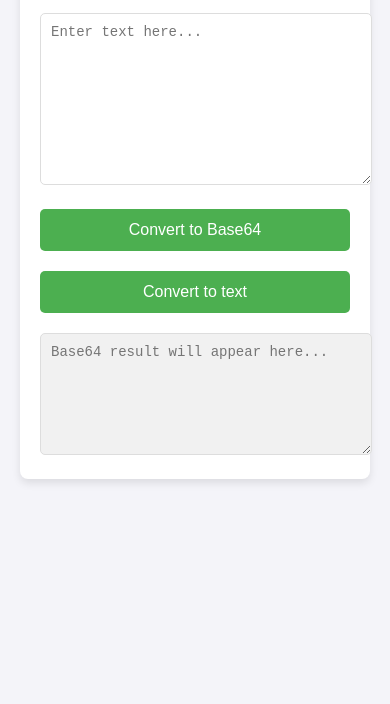
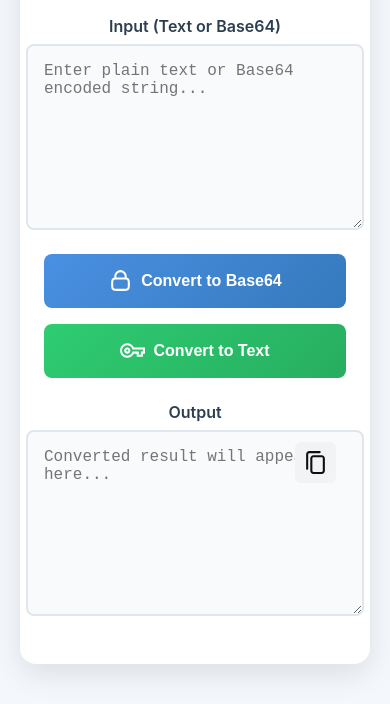
Before and after one commit to al-312/Base64-converter, a plain HTML site: page index.html in a window 390 px wide. Shown: the part 154-858 px from the top of the page. Drawn offline with Linux system fonts and the light colour scheme.

Commit message:
Refactored UI and functionality for Text/Base64 converter: - Modularized CSS into an external file `index.css` for better organization. - Introduced new UI components such as icons, labels, and input/output grouping. - Added clipboard copy functionality and error handling for invalid inputs. - Improved accessibility and responsiveness. - Included SVG assets for buttons.

```diff
--- /dev/null
+++ b/index.css
@@ -0,0 +1,157 @@
+body {
+    font-family: 'Inter', -apple-system, BlinkMacSystemFont, sans-serif;
+    background-color: #f4f7fc;
+    margin: 0;
+    padding: 40px 20px;
+    display: flex;
+    justify-content: center;
+    align-items: center;
+    min-height: 90vh;
+}
+
+.container {
+    max-width: 900px;
+    width: 100%;
+    margin: 0 auto;
+    background-color: #ffffff;
+    padding: 2.5rem;
+    border-radius: 16px;
+    box-shadow: 0 10px 30px rgba(0, 0, 0, 0.1);
+    animation: fadeIn 0.5s ease-in;
+}
+
+@keyframes fadeIn {
+    from {
+        opacity: 0;
+        transform: translateY(20px);
+    }
+    to {
+        opacity: 1;
+        transform: translateY(0);
+    }
+}
+
+h1 {
+    text-align: center;
+    color: #1a1a1a;
+    margin-bottom: 2rem;
+    font-size: 2rem;
+    font-weight: 700;
+}
+
+.input-group, .output-group {
+    position: relative;
+    margin-bottom: 1.5rem;
+    display: flex;
+    flex-direction: column;
+    align-items: center;
+    justify-content: center;
+}
+
+label {
+    font-weight: 600;
+    display: block;
+    margin-bottom: 0.5rem;
+    color: #2c3e50;
+    font-size: 1rem;
+}
+
+textarea {
+    width: 100%;
+    min-height: 150px;
+    padding: 1rem;
+    font-size: 1rem;
+    border: 2px solid #e0e6ed;
+    border-radius: 8px;
+    resize: vertical;
+    background-color: #f8fafc;
+    transition: border-color 0.3s ease, box-shadow 0.3s ease;
+    font-family: 'Courier New', Courier, monospace;
+}
+
+textarea:focus {
+    outline: none;
+    border-color: #4a90e2;
+    box-shadow: 0 0 0 3px rgba(74, 144, 226, 0.1);
+}
+
+.button-group {
+    display: flex;
+    gap: 1rem;
+    margin: 1.5rem 0;
+}
+
+button {
+    flex: 1;
+    padding: 0.9rem;
+    font-size: 1rem;
+    font-weight: 600;
+    border: none;
+    border-radius: 8px;
+    cursor: pointer;
+    transition: all 0.3s ease;
+    display: flex;
+    align-items: center;
+    justify-content: center;
+    gap: 0.5rem;
+}
+
+.encode-btn {
+    background: linear-gradient(135deg, #4a90e2, #357abd);
+    color: white;
+}
+
+.decode-btn {
+    background: linear-gradient(135deg, #2ecc71, #27ae60);
+    color: white;
+}
+
+button:hover {
+    transform: translateY(-2px);
+    box-shadow: 0 4px 12px rgba(0, 0, 0, 0.15);
+}
+
+button:active {
+    transform: translateY(0);
+}
+
+.copy-btn {
+    position: absolute;
+    right: 10px;
+    top: 40px;
+    background: #f1f3f5;
+    padding: 0.5rem;
+    border-radius: 6px;
+    cursor: pointer;
+    transition: background-color 0.2s ease;
+}
+
+.copy-btn:hover {
+    background: #e0e6ed;
+}
+
+.status-message {
+    text-align: center;
+    color: #2ecc71;
+    margin-top: 1rem;
+    opacity: 0;
+    transition: opacity 0.3s ease;
+}
+
+.status-message.show {
+    opacity: 1;
+}
+
+@media (max-width: 600px) {
+    .container {
+        padding: 1.5rem;
+    }
+
+    .button-group {
+        flex-direction: column;
+    }
+
+    h1 {
+        font-size: 1.5rem;
+    }
+}
--- a/index.html
+++ b/index.html
@@ -1,86 +1,41 @@
 <!DOCTYPE html>
 <html lang="en">
 <head>
-    <meta charset="UTF-8">
-    <meta name="viewport" content="width=device-width, initial-scale=1.0">
-    <title>Text to Base64 Converter</title>
-    <style>
-        body {
-            font-family: Arial, sans-serif;
-            margin: 0;
-            padding: 20px;
-            background-color: #f4f4f9;
-        }
-        .container {
-            max-width: 600px;
-            margin: 0 auto;
-            padding: 20px;
-            background-color: white;
-            border-radius: 8px;
-            box-shadow: 0 4px 8px rgba(0, 0, 0, 0.1);
-        }
-        h1 {
-            text-align: center;
-        }
-        textarea {
-            width: 100%;
-            height: 150px;
-            margin-top: 10px;
-            padding: 10px;
-            font-size: 14px;
-            border: 1px solid #ddd;
-            border-radius: 5px;
-            resize: vertical;
-        }
-        button {
-            width: 100%;
-            padding: 12px;
-            margin-top: 20px;
-            font-size: 16px;
-            background-color: #4CAF50;
-            color: white;
-            border: none;
-            border-radius: 5px;
-            cursor: pointer;
-        }
-        button:hover {
-            background-color: #45a049;
-        }
-        #base64Output {
-            width: 100%;
-            padding: 10px;
-            margin-top: 20px;
-            font-family: monospace;
-            background-color: #f1f1f1;
-            border: 1px solid #ddd;
-            border-radius: 5px;
-            height: 100px;
-            resize: vertical;
-            overflow-y: scroll;
-        }
-    </style>
+    <meta charset="UTF-8"/>
+    <meta name="viewport" content="width=device-width, initial-scale=1.0"/>
+    <title>Text ↔ Base64 Converter</title>
+    <link rel="stylesheet" href="index.css"/>
+    <script src="index.js"></script>
 </head>
 <body>
+<div class="container">
+    <h1>Text ↔ Base64 Converter</h1>
 
-<div class="container">
-    <h1>Text to Base64 Converter</h1>
-    <textarea id="inputText" placeholder="Enter text here..."></textarea>
-    <button onclick="convertToBase64()">Convert to Base64</button>
-    <button onclick="convertToText()">Convert to text</button>
-    <textarea id="base64Output" readonly placeholder="Base64 result will appear here..."></textarea>
+    <div class="input-group">
+        <label for="inputText">Input (Text or Base64)</label>
+        <textarea id="inputText" placeholder="Enter plain text or Base64 encoded string..."></textarea>
+    </div>
+
+    <div class="button-group">
+        <button class="encode-btn" onclick="convertToBase64()">
+            <img src="assets/lock.svg" alt="lock"/>
+            Convert to Base64
+        </button>
+        <button class="decode-btn" onclick="convertToText()">
+            <img src="assets/key.svg" alt="key"/>
+            Convert to Text
+        </button>
+    </div>
+
+    <div class="output-group">
+        <label for="base64Output">Output</label>
+        <textarea id="base64Output" readonly placeholder="Converted result will appear here..."></textarea>
+        <button class="copy-btn" onclick="copyToClipboard()" title="Copy to Clipboard">
+            <img src="assets/copy.svg" alt="key"/>
+        </button>
+    </div>
+
+    <div id="statusMessage" class="status-message"></div>
 </div>
-
-<script>
-    function convertToBase64() {
-        const inputText = document.getElementById("inputText").value;
-        document.getElementById("base64Output").value = btoa(inputText);
-    }
-
-    const convertToText = () =>{
-        const base64Text = document.getElementById("inputText").value;
-        document.getElementById("base64Output").value = atob(base64Text);
-    }
-</script>
-
 </body>
 </html>
--- /dev/null
+++ b/index.js
@@ -0,0 +1,35 @@
+const convertToBase64 = () => {
+    const inputText = document.getElementById("inputText").value;
+    const output = document.getElementById("base64Output");
+    try {
+        output.value = btoa(inputText);
+    } catch (e) {
+        output.value = "Invalid input for Base64 encoding.";
+    }
+}
+
+const convertToText = () => {
+    const base64Text = document.getElementById("inputText").value;
+    const output = document.getElementById("base64Output");
+    try {
+        output.value = atob(base64Text);
+    } catch (e) {
+        output.value = "Invalid Base64 input.";
+    }
+}
+
+const copyToClipboard = () => {
+    const output = document.getElementById("base64Output");
+    output.select();
+    navigator.clipboard.writeText(output.value);
+    showStatusMessage("Copied to clipboard!");
+}
+
+const showStatusMessage = (message) => {
+    const status = document.getElementById("statusMessage");
+    status.textContent = message;
+    status.classList.add("show");
+    setTimeout(() => {
+        status.classList.remove("show");
+    }, 2000);
+}
```
Also changed, not shown: assets/copy.svg (added), assets/key.svg (added), assets/lock.svg (added), 1 other file.
